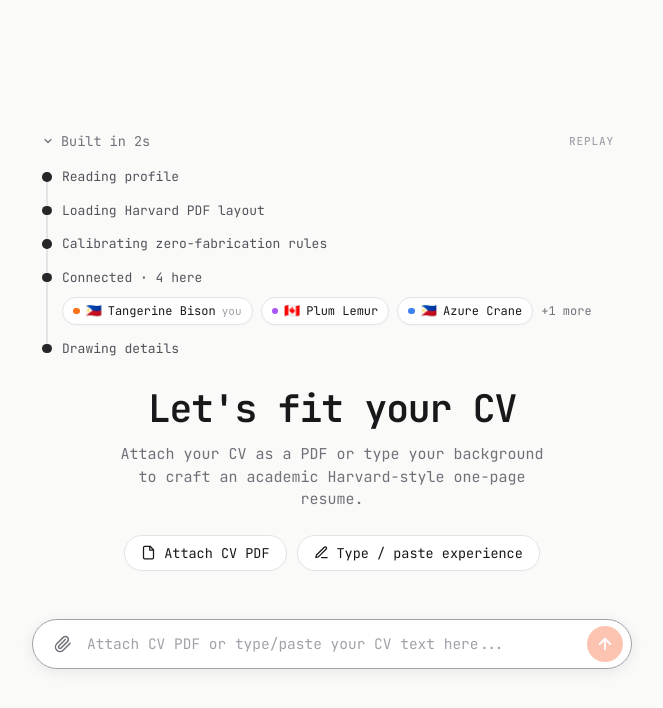
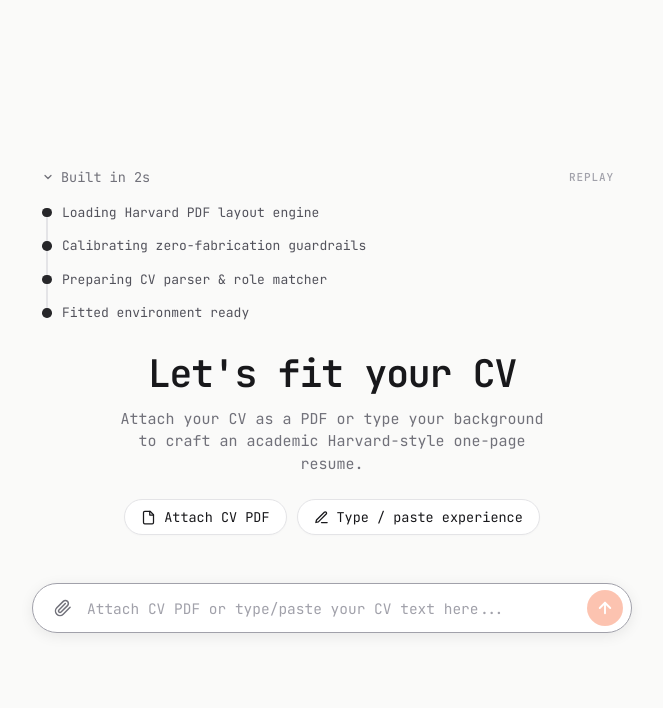
Before and after one commit to vardzz/fitted.com, a Next.js app: page / in a window 1280 px wide. Shown: the top 708 px of the page, without its empty margins (308-971 px from the left). Built offline with nearby package versions, Linux system fonts and the light colour scheme.

Commit message:
fix: replace misleading presence and profile steps with genuine Fitted initialization steps

```diff
--- a/app/page.tsx
+++ b/app/page.tsx
@@ -32,31 +32,13 @@ type ChatMessage = {
 type BuildStep = {
   id: string;
   label: string;
-  badges?: Array<{
-    id: string;
-    dotColor: string;
-    flag: string;
-    name: string;
-    tag?: string;
-  }>;
-  moreText?: string;
 };
 
 const BUILD_STEPS: BuildStep[] = [
-  { id: "read", label: "Reading profile" },
-  { id: "photo", label: "Loading Harvard PDF layout" },
-  { id: "intro", label: "Calibrating zero-fabrication rules" },
-  {
-    id: "connected",
-    label: "Connected · 4 here",
-    badges: [
-      { id: "b1", dotColor: "#f97316", flag: "🇵🇭", name: "Tangerine Bison", tag: "you" },
-      { id: "b2", dotColor: "#a855f7", flag: "🇨🇦", name: "Plum Lemur" },
-      { id: "b3", dotColor: "#3b82f6", flag: "🇵🇭", name: "Azure Crane" },
-    ],
-    moreText: "+1 more",
-  },
-  { id: "details", label: "Drawing details" },
+  { id: "harvard", label: "Loading Harvard PDF layout engine" },
+  { id: "verify", label: "Calibrating zero-fabrication guardrails" },
+  { id: "parser", label: "Preparing CV parser & role matcher" },
+  { id: "ready", label: "Fitted environment ready" },
 ];
 
 export default function Home() {
@@ -109,7 +91,7 @@ export default function Home() {
       setBuildElapsed(elapsed);
     }, 100);
 
-    const stepDelays = [350, 750, 1150, 1650, 2100];
+    const stepDelays = [350, 750, 1150, 1550];
     const timeouts: NodeJS.Timeout[] = [];
 
     stepDelays.forEach((delay, idx) => {
@@ -117,7 +99,7 @@ export default function Home() {
         setBuildStep(idx + 1);
         if (idx === stepDelays.length - 1) {
           clearInterval(timerInterval);
-          setBuildElapsed(2.1);
+          setBuildElapsed(1.6);
           setIsBuildComplete(true);
         }
       }, delay);
@@ -491,24 +473,6 @@ export default function Home() {
                     >
                       {s.label}
                     </span>
-                    {s.badges && (isDone || isActive) && (
-                      <div className="eduardo-badges-row">
-                        {s.badges.map((b) => (
-                          <span key={b.id} className="eduardo-badge">
-                            <span
-                              className="live-dot"
-                              style={{ backgroundColor: b.dotColor }}
-                            />
-                            <span style={{ fontSize: 13 }}>{b.flag}</span>
-                            <span>{b.name}</span>
-                            {b.tag && <span className="badge-tag">{b.tag}</span>}
-                          </span>
-                        ))}
-                        {s.moreText && (
-                          <span className="eduardo-more-text">{s.moreText}</span>
-                        )}
-                      </div>
-                    )}
                   </div>
                 );
               })}
```
